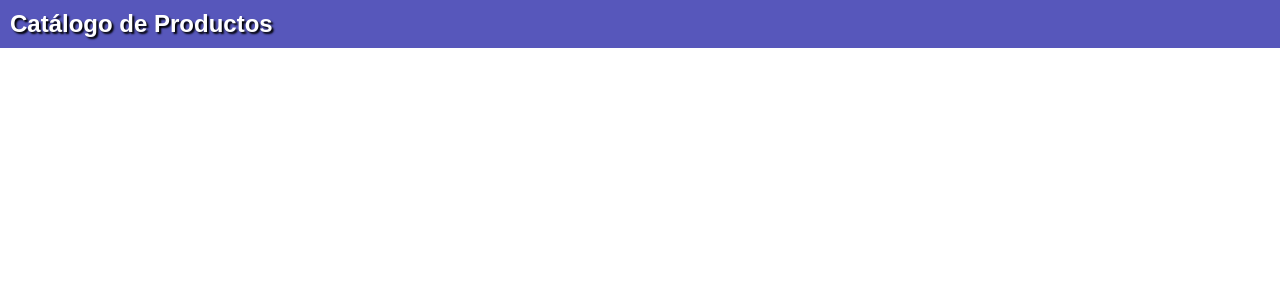
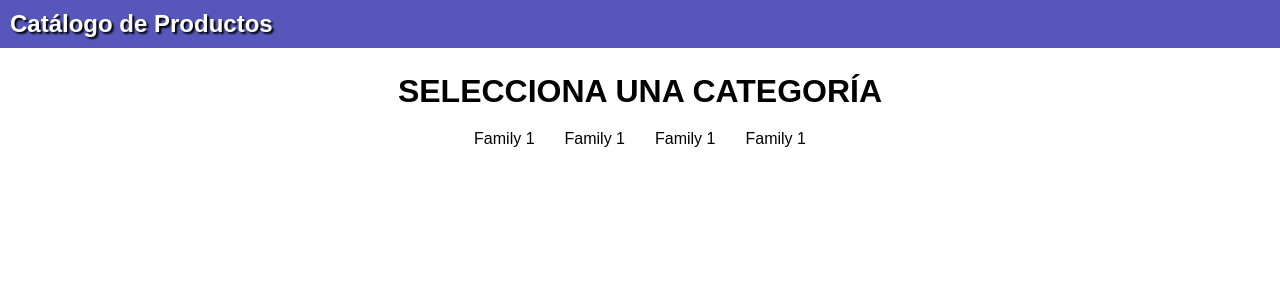
Before and after one commit to kt-fi/kramaproyecto, an Angular app: page / in a window 1280 px wide. Shown: the top 300 px of the page. Built offline with nearby package versions, Linux system fonts and the light colour scheme.

Commit message:
selecciona familia diseño  basico

```diff
--- a/src/app/family-selector/family-selector.component.css
+++ b/src/app/family-selector/family-selector.component.css
@@ -0,0 +1,20 @@
+.family--selector{
+    text-align: center;
+}
+
+.family--selector__header {
+    padding: 5px;
+}
+
+.family-selector__container {
+    display: flex;
+    flex-direction: row;
+    flex-wrap: wrap;
+    align-items: center;
+    justify-content: center;
+    list-style: none;
+}
+
+.family-selector__item {
+    margin: 15px;
+}
--- a/src/app/family-selector/family-selector.component.html
+++ b/src/app/family-selector/family-selector.component.html
@@ -1,3 +1,11 @@
 <div class="container">
-
+    <div class="family--selector">
+        <h1 class="family--selector__header">SELECCIONA UNA CATEGORÍA</h1>
+        <ul class="family-selector__container">
+            <li class="family-selector__item">Family 1</li>
+            <li class="family-selector__item">Family 1</li>
+            <li class="family-selector__item">Family 1</li>
+            <li class="family-selector__item">Family 1</li>
+        </ul>
+    </div>
 </div>
--- a/src/styles.css
+++ b/src/styles.css
@@ -1,4 +1,4 @@
-/*RESET CSS*/
+/* RESET CSS */
 * {
     padding: 0;
     margin: 0; }
@@ -9,7 +9,13 @@
   *,
   *::before,
   *::after {
-    box-sizing: inherit; }
+    box-sizing: inherit;
+  }
+
+  /* GLOBAL STYLES */
+  html {
+    font-family: Arial, Helvetica, sans-serif;
+  }
 
     .container {
       margin: 20px;
```
